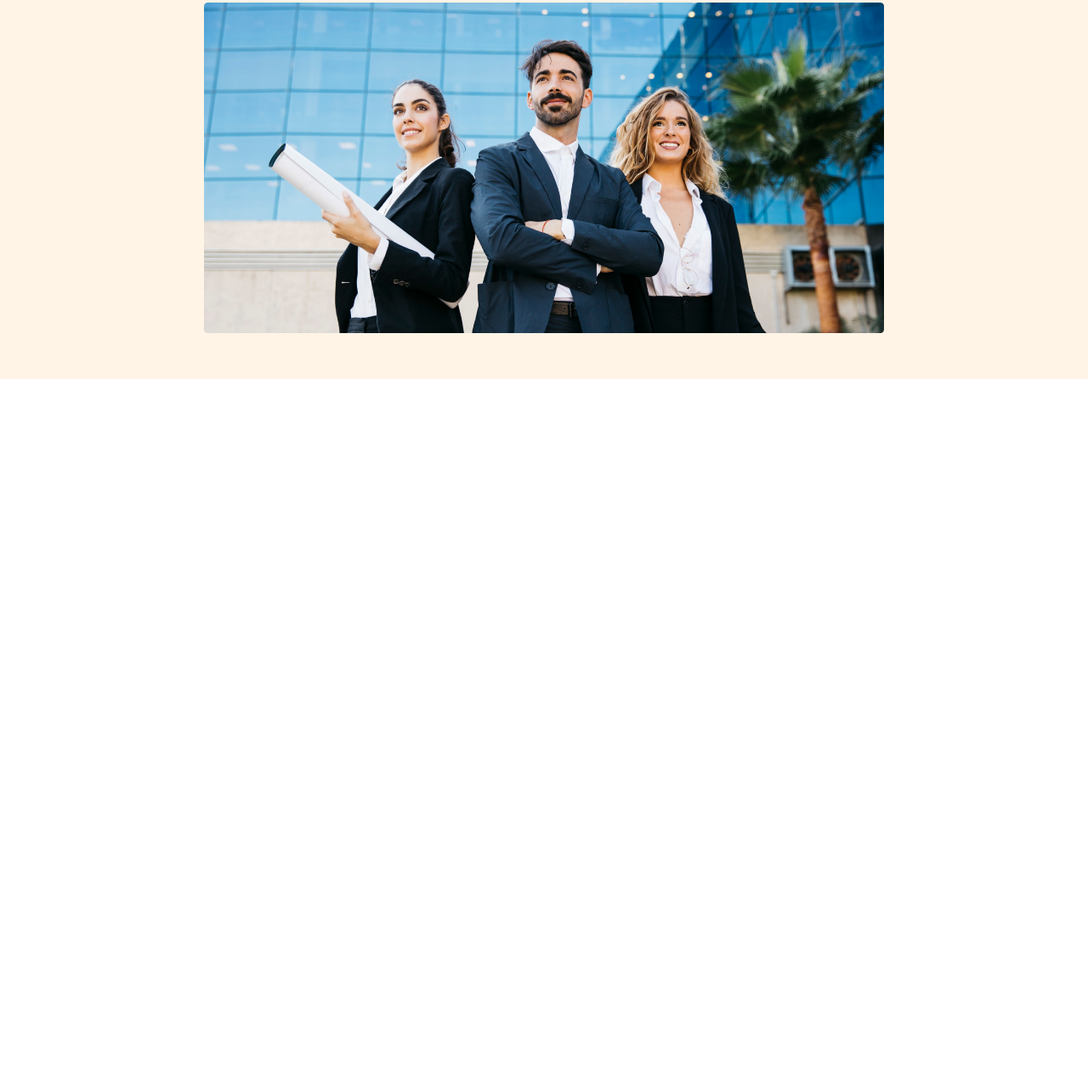
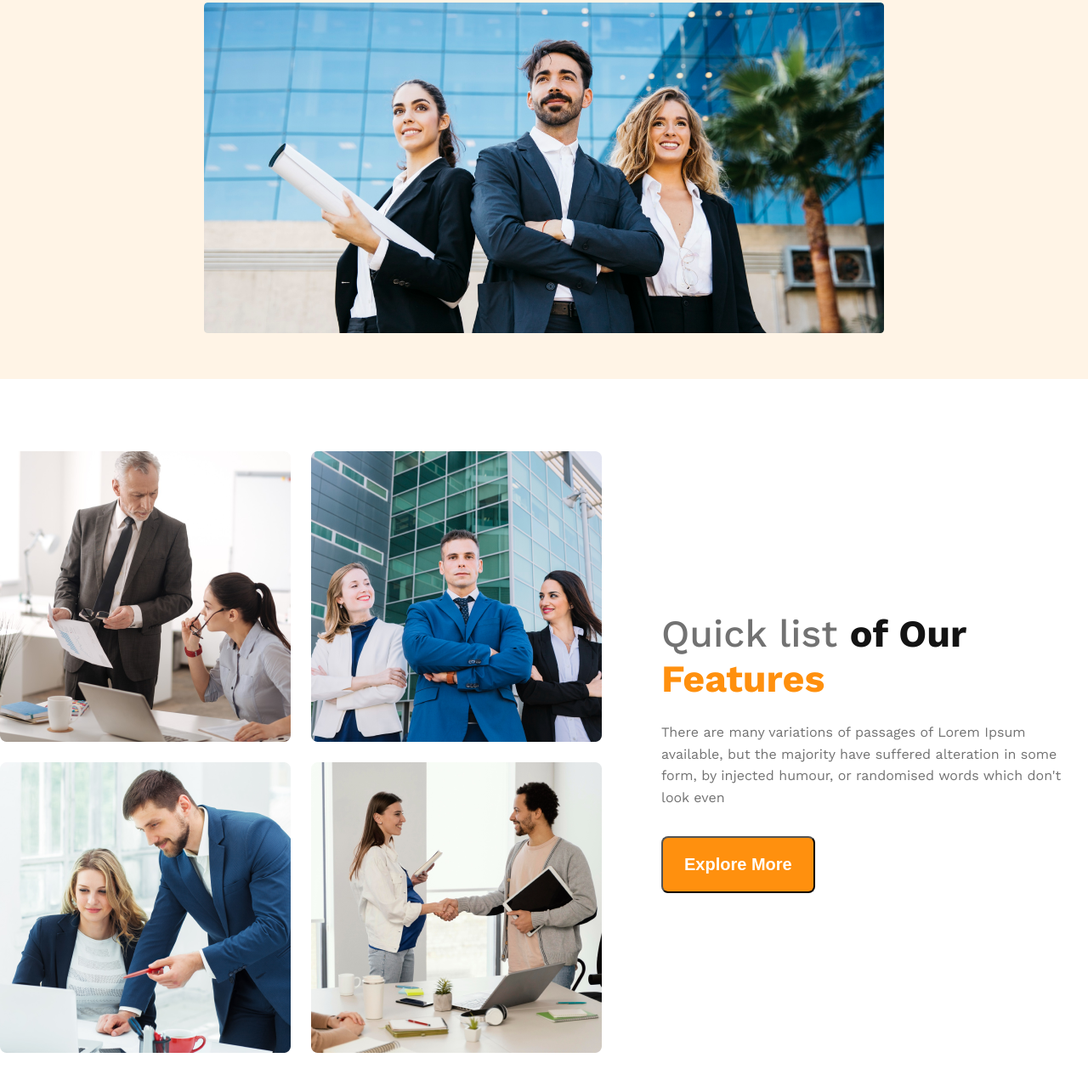
Before and after one commit to RashedAkash/g3-architect-website, a plain HTML site: page index.html in a window 1280 px wide. Shown: the part 531-1809 px from the top of the page at 85% size. Before the commit the page ends 977 px from the top, so only its background shows below. Drawn offline with nearby package versions, Linux system fonts and the light colour scheme.

Commit message:
team area added

```diff
--- a/index.html
+++ b/index.html
@@ -43,7 +43,26 @@
       </div>
     </section>
   </header>
-  <main></main>
+  <main>
+    <!-- team section start -->
+    <section>
+      <div class="team-container">
+        <div class="team-img">
+          <img src="images/team1.png" alt="">
+          <img src="images/team2.png" alt="">
+          <img src="images/team3.png" alt="">
+          <img src="images/team4.png" alt="">
+        </div>
+        <div class="team-content">
+          <h2>Quick list <span class="black">of Our</span> <span class="yellow">Features</span></h2>
+          <p>There are many variations of passages of Lorem Ipsum available, but the majority have suffered alteration in some form,
+          by injected humour, or randomised words which don't look even</p>
+          <button class="btn">Explore More</button>
+        </div>
+      </div>
+    </section>
+    <!-- team section end -->
+  </main>
   <footer></footer>
 </body>
 
--- a/style.css
+++ b/style.css
@@ -87,7 +87,49 @@ font-weight: 600;
 .banner-img img{
   width: 100%;
 }
+/* main section style */
+main{
+  max-width: 1440px;
+  margin: 0 auto;
+}
+/* team-container style */
+.team-container{
+  display: flex;
+  align-items: center;
+  padding: 85px 0;
+}
+.team-img {
+  display: grid;
+  grid-template-columns: repeat(2, 1fr);
+  gap: 1.5rem;
+}
+.team-img img{}
+.team-content{
+  padding-left: 70px;
+  width: 40%;
+}
+.team-content h2{
+  color: var(--dark-03, #727272);
+font-size: 2.8rem;
+font-weight: 500;
+}
+.team-content p{
+  color: var(--dark-03, #727272);
+font-size: 1rem;
+margin-top: 24px;
+margin-bottom: 32px;
+font-weight: 400;
+line-height: 1.6rem;
+}
+.yellow{
+  color: #FF900E;
+font-weight: 700;
 
+}
+.black{
+  color: var(--dark-01, #131313);
+font-weight: 700;
+}
 /* responsive */
 
 /* mobile device */
@@ -136,3 +178,9 @@ header {
 
 }
 }
+
+@media screen and (min-width:992px) and (max-width:1160px){
+  header {
+      padding: 30px;
+}
+}
```
